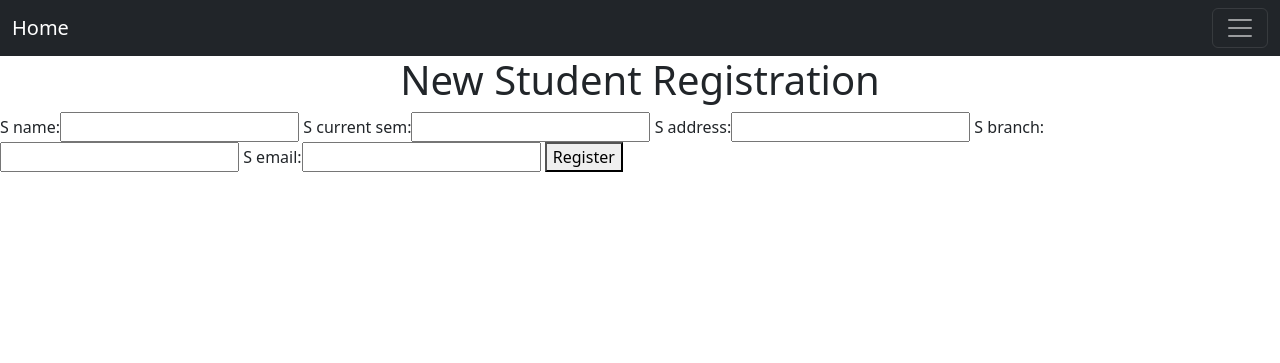
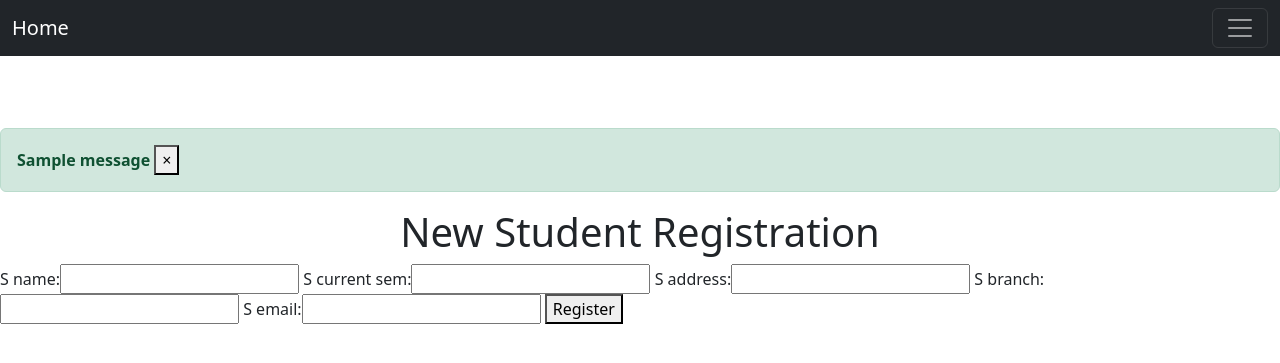
Before and after one commit to AbhinavTiwari2705/vtop_lite, a Django app: page /register in a window 1280 px wide. Shown: the top 363 px of the page. Run offline with Django 3.2, Linux system fonts and the light colour scheme; one stand-in notice (Sample message) is shown.

Commit message:
messages

```diff
--- a/college/home/views.py
+++ b/college/home/views.py
@@ -1,6 +1,7 @@
 from django.shortcuts import render,HttpResponseRedirect
 from .forms import Studentform,Searchstudentform
 from .models import Student
+from django.contrib import messages
 
 # Create your views here.
 
@@ -13,9 +14,15 @@ def search(request):
     print("search")
     search_student = request.GET.get('textfield', None)
     query=Student.objects.filter(s_name=search_student)
-    context={
-        "query": query
-    }
+    if query is not None:
+
+        context={
+            "query": query
+        }
+        messages.info(request,"Found this in database!")
+
+    else:
+        messages.info(request,"Search doesnot exists!")
 
     return render(request,'registered.html', context)
 
@@ -46,4 +53,6 @@ def register(request):
         student.save()
         title="Student Registered Successfully!"
 
+        messages.info(request,"Registered successfully!")
+
     return render(request, 'register.html',context)
--- a/college/templates/home.html
+++ b/college/templates/home.html
@@ -54,6 +54,22 @@
     </div>
   </div>
 </nav>
+<br>
+<br>
+<br>
+
+
+
+<div class="alert alert-success alert-dismissible fade show" role="alert">
+  {% if messages %}
+             {% for message in messages %}
+                <strong>{{message}}</strong>
+             {% endfor %}
+          {% endif %}
+  <button type="button" class="close" data-dismiss="alert" aria-label="Close">
+  <span aria-hidden="true">&times;</span>
+  </button>
+  </div>
 
 {% block body %}
 
```
